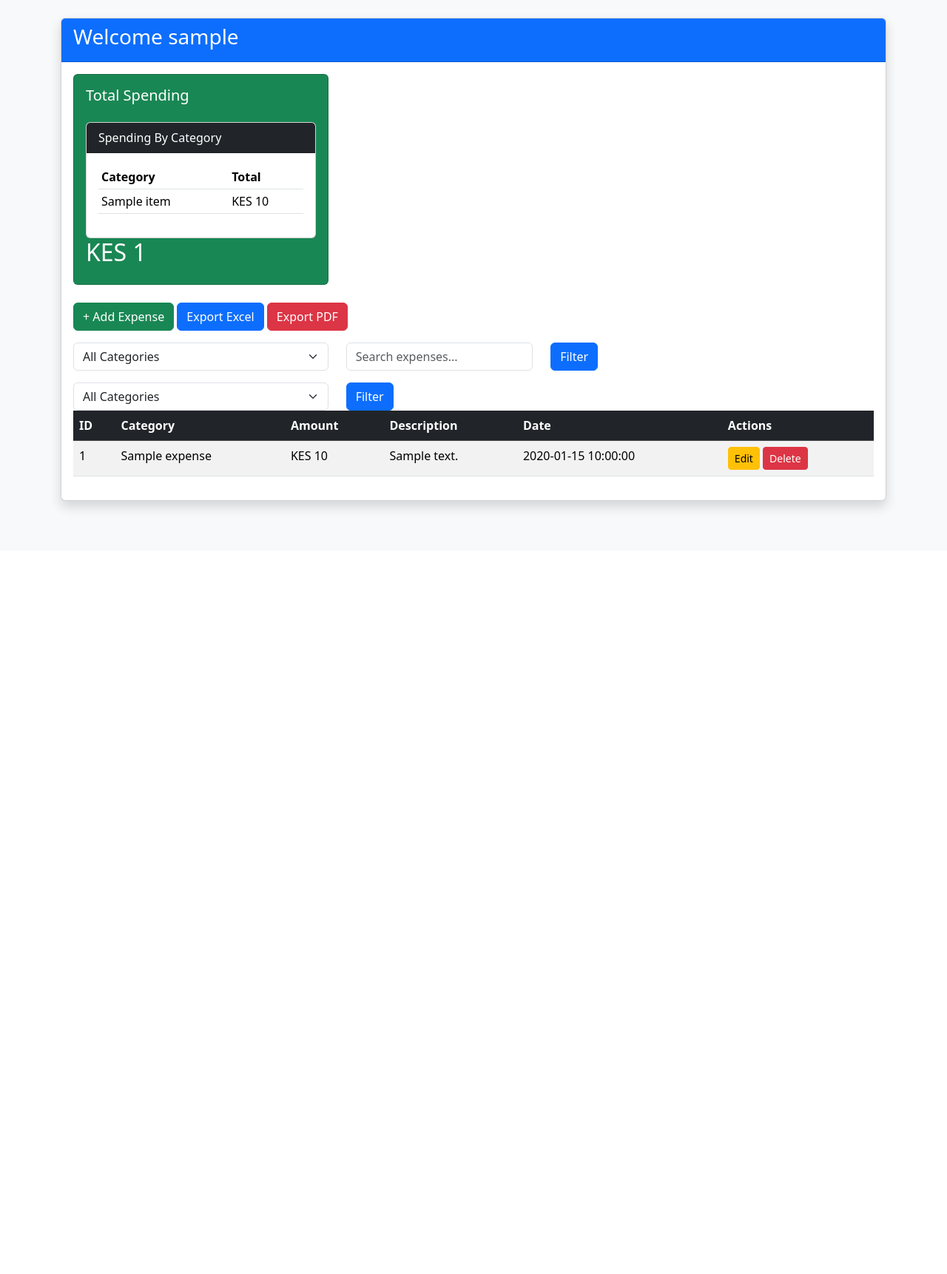
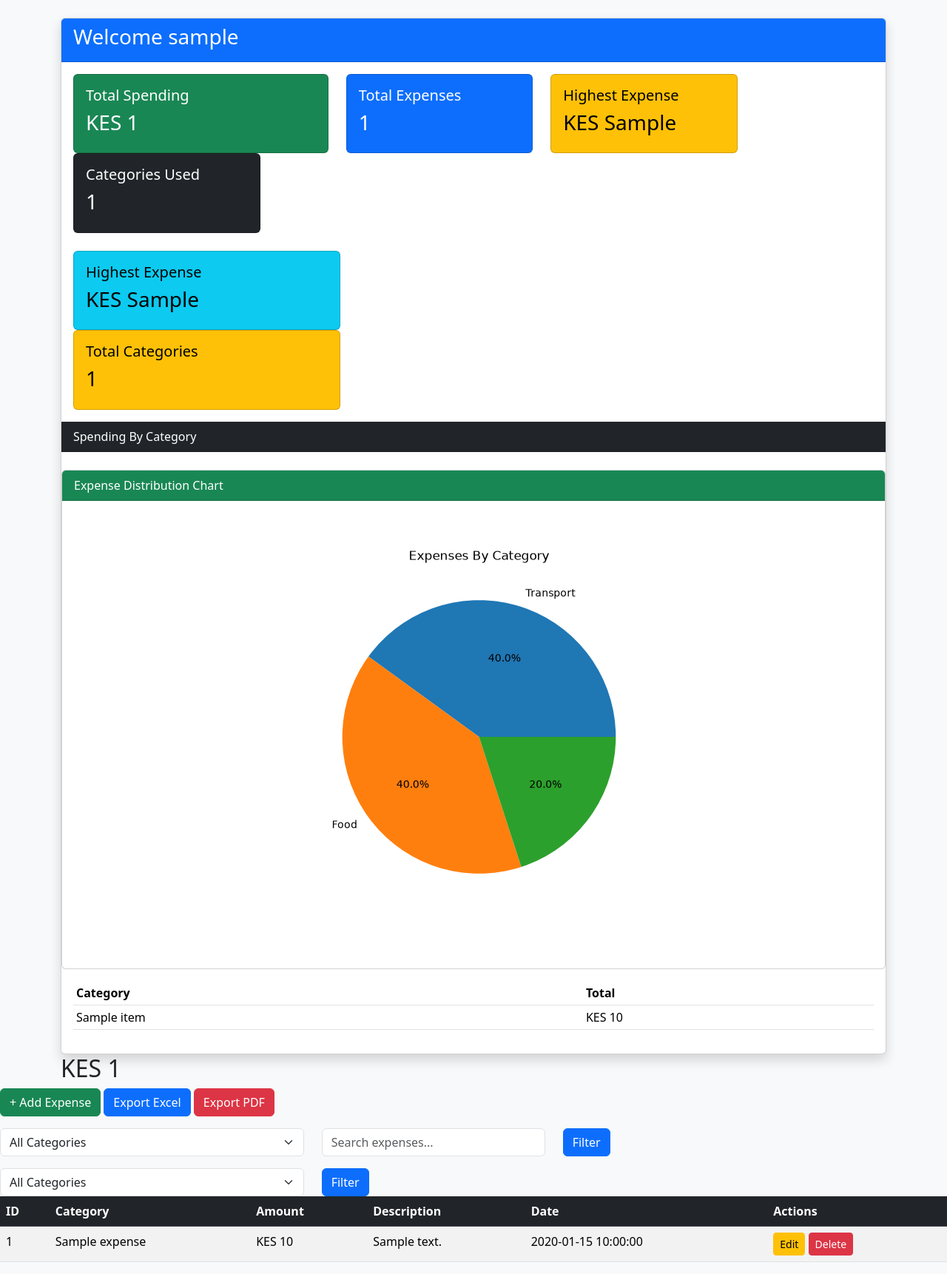
Before and after one commit to michaelmugeni/personal-expense-tracker, a Flask app: template templates/dashboard.html in a window 1280 px wide. Shown: the part 56-1778 px from the top of the page at 74% size. Before the commit the page ends 749 px from the top, so only its background shows below. Run offline with Flask 3, Linux system fonts and the light colour scheme; the template is opened without the code that fills it: most values are stand-ins (such as "Sample title", 1, 10 or a date in 2020).

Commit message:
Added Analytics cards

```diff
--- a/app.py
+++ b/app.py
@@ -1,3 +1,5 @@
+import matplotlib.pyplot as plt
+import os
 from reportlab.platypus import SimpleDocTemplate, Table, TableStyle
 from reportlab.lib import colors
 from flask import send_file
@@ -166,29 +168,90 @@ def dashboard():
     """, (
         session['user_id'],
     )).fetchone()[0]
+    total_records = cursor.execute("""
+        SELECT COUNT(*)
+        FROM expenses
+        WHERE user_id = ?
+    """, (
+        session['user_id'],
+    )).fetchone()[0]
+
+    highest_expense = cursor.execute("""
+    SELECT COALESCE(MAX(amount), 0)
+    FROM expenses
+    WHERE user_id = ?
+    """, (
+    session['user_id'],
+    )).fetchone()[0]
+
+    total_categories = cursor.execute("""
+    SELECT COUNT(*)
+    FROM categories
+    """).fetchone()[0]
 
     categories = cursor.execute("""
         SELECT *
         FROM categories
     """).fetchall()
+
+
     category_totals = cursor.execute("""
-    SELECT categories.name,
-           COALESCE(SUM(expenses.amount), 0) AS total
-    FROM expenses
-    LEFT JOIN categories
-        ON expenses.category_id = categories.id
-    WHERE expenses.user_id = ?
-    GROUP BY categories.name
-    ORDER BY total DESC
-""", (
-    session['user_id'],
-)).fetchall()
+        SELECT categories.name,
+               COALESCE(SUM(expenses.amount), 0) AS total
+        FROM expenses
+        LEFT JOIN categories
+            ON expenses.category_id = categories.id
+        WHERE expenses.user_id = ?
+        GROUP BY categories.name
+        ORDER BY total DESC
+    """, (
+        session['user_id'],
+    )).fetchall()
+        # GENERATE PIE CHART
+
+    labels = []
+    amounts = []
+
+    for item in category_totals:
+        if item['total'] > 0:
+            labels.append(item['name'])
+            amounts.append(item['total'])
+
+    if amounts:
+
+        plt.figure(figsize=(6, 6))
+
+        plt.pie(
+            amounts,
+            labels=labels,
+            autopct='%1.1f%%'
+        )
+
+        plt.title("Expenses By Category")
+
+        os.makedirs(
+            os.path.join('static', 'charts'),
+            exist_ok=True
+        )
+
+        chart_path = os.path.join(
+            'static',
+            'charts',
+            'expense_pie.png'
+        )
+
+        plt.savefig(chart_path)
+        plt.close()
+
 
 
     conn.close()
 
     return render_template(
         'dashboard.html',
+        total_records=total_records,
+        highest_expense=highest_expense,
+        total_categories=total_categories,
         expenses=expenses,
         username=session['username'],
         total_expenses=total_expenses,
--- a/templates/dashboard.html
+++ b/templates/dashboard.html
@@ -16,17 +16,96 @@
     <div class="col-md-4">
 
         <div class="card text-bg-success">
-
             <div class="card-body">
 
                 <h5>Total Spending</h5>
-                <div class="card mt-4">
+                <h3>KES {{ total_expenses }}</h3>
+
+            </div>
+        </div>
+
+    </div>
+    <div class="col-md-3">
+        <div class="card text-bg-primary">
+            <div class="card-body">
+                <h5>Total Expenses</h5>
+                <h3>{{ total_records }}</h3>
+            </div>
+        </div>
+    </div>
+
+    <div class="col-md-3">
+        <div class="card text-bg-warning">
+            <div class="card-body">
+                <h5>Highest Expense</h5>
+                <h3>KES {{ highest_expense }}</h3>
+            </div>
+        </div>
+    </div>
+
+    <div class="col-md-3">
+        <div class="card text-bg-dark">
+            <div class="card-body">
+                <h5>Categories Used</h5>
+                <h3>{{ total_categories }}</h3>
+            </div>
+        </div>
+    </div>
+
+</div>
+
+    <div class="col-md-4">
+
+        <div class="card text-bg-info">
+            <div class="card-body">
+
+                <h5>Highest Expense</h5>
+                <h3>KES {{ highest_expense }}</h3>
+
+            </div>
+        </div>
+
+    </div>
+
+    <div class="col-md-4">
+
+        <div class="card text-bg-warning">
+            <div class="card-body">
+
+                <h5>Total Categories</h5>
+                <h3>{{ total_categories }}</h3>
+
+            </div>
+        </div>
+
+    </div>
+
+</div>
 
     <div class="card-header bg-dark text-white">
 
         Spending By Category
 
     </div>
+    <div class="card mt-4">
+
+    <div class="card-header bg-success text-white">
+
+        Expense Distribution Chart
+
+    </div>
+
+    <div class="card-body text-center">
+
+        <img
+            src="{{ url_for('static', filename='charts/expense_pie.png') }}"
+            class="img-fluid"
+            alt="Expense Chart"
+        >
+
+    </div>
+
+</div>
 
     <div class="card-body">
 
```
Also changed, not shown: static/charts/expense_pie.png (added).
